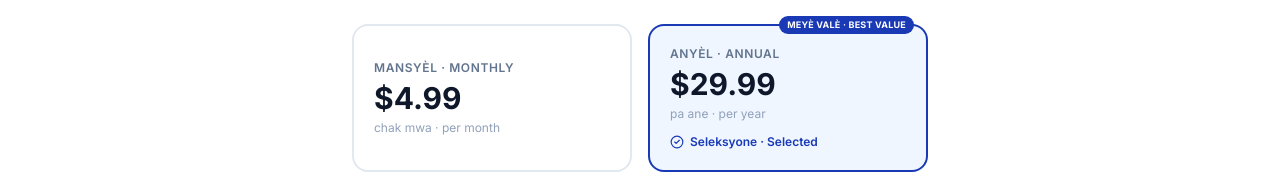
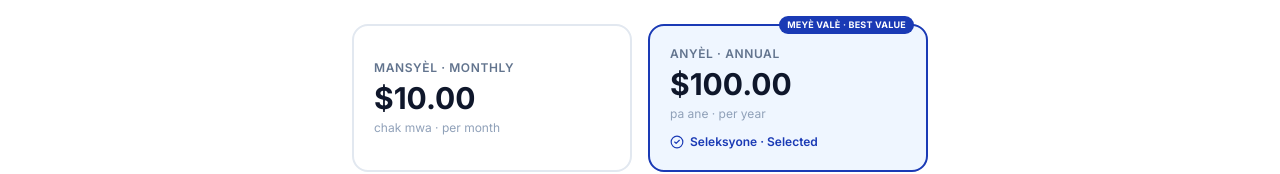
Before and after one commit to desulmejeanclaudejunior-byte/dexatomes-website, a Next.js app: page /subscribe-ht in a window 1280 px wide. Shown: the part 430-604 px from the top of the page. Built offline with nearby package versions, Linux system fonts and the light colour scheme.

Commit message:
Update MonCash pricing: $10/month and $100/year

```diff
--- a/src/app/subscribe-ht/page.tsx
+++ b/src/app/subscribe-ht/page.tsx
@@ -4,8 +4,8 @@ import { useState } from 'react'
 import Image from 'next/image'
 import { CheckCircle2, Smartphone, ClipboardList, Key, AlertCircle } from 'lucide-react'
 
-const MONTHLY_PRICE = '$4.99'
-const ANNUAL_PRICE  = '$29.99'
+const MONTHLY_PRICE = '$10.00'
+const ANNUAL_PRICE  = '$100.00'
 const MONCASH_NUMBER = '+509 34214531'
 
 export default function SubscribeHTPage() {
```
